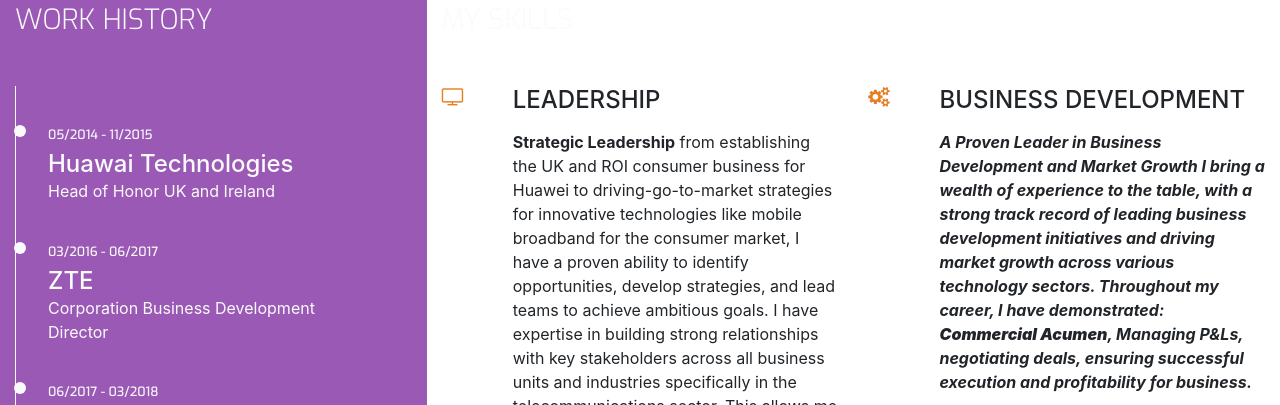
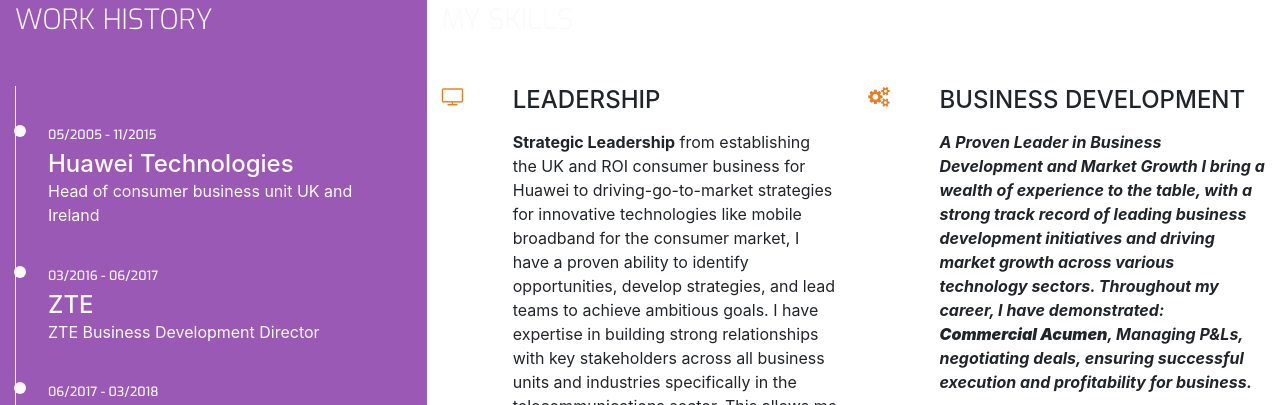
Before and after one commit to nmphilbin/nmphilbin-resume, a plain HTML site: page resume.html in a window 1280 px wide. Shown: the part 391-796 px from the top of the page. Drawn offline with nearby package versions, Linux system fonts and the light colour scheme.

Commit message:
resume.html modify timeline JRE 16-11-2024 1505

```diff
--- a/resume.html
+++ b/resume.html
@@ -65,14 +65,14 @@
                 </div>
 
                 <div class="history-items">
-                    <div class="timeline-item" data-dates="05/2014 - 11/2015">
-                        <h4>Huawai Technologies</h4>
-                        <p>Head of Honor UK and Ireland</p>
+                    <div class="timeline-item" data-dates="05/2005 - 11/2015">
+                        <h4>Huawei Technologies</h4>
+                        <p>Head of consumer business unit UK and Ireland</p>
                     </div>
 
                     <div class="timeline-item" data-dates="03/2016 - 06/2017">
                         <h4>ZTE </h4>
-                        <p>Corporation Business Development Director</p>
+                        <p>ZTE Business Development Director</p>
                     </div>
 
                     <div class="timeline-item" data-dates="06/2017 - 03/2018">
```
